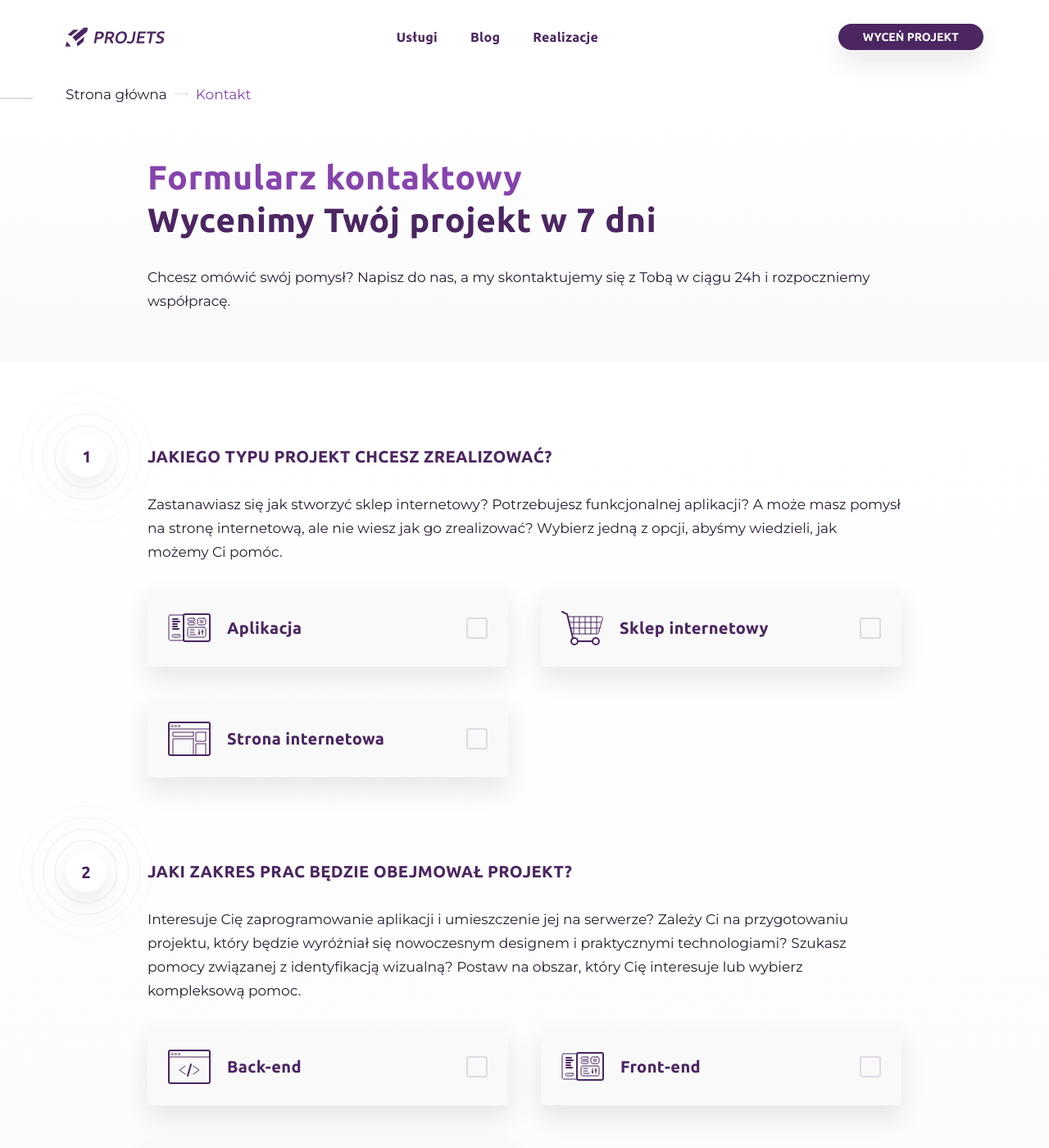
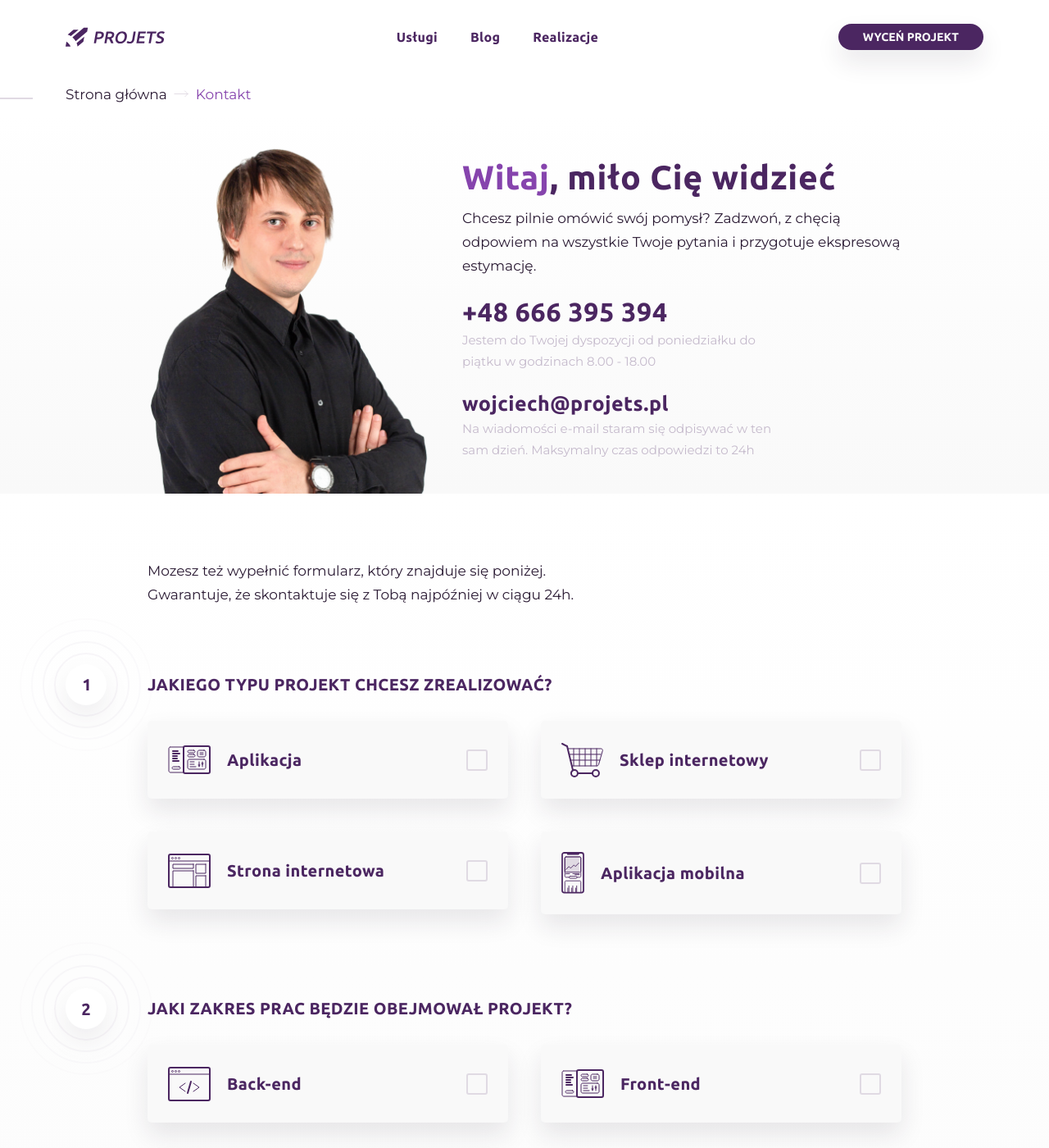
Before and after one commit to ProjetsPL/projets-theme, a Jekyll site: the page built from pages/kontakt.md, in a window 1280 px wide and 1400 px high. Shown: the whole window at 82% size. Built offline with Jekyll 4.4.1, drawn with Linux system fonts in a browser that asks for light colours.

Commit message:
redesign contact

```diff
--- a/_layouts/contact.html
+++ b/_layouts/contact.html
@@ -8,14 +8,26 @@
         {% include top-line.html %}
         {% include parts/breadcrumbs.html %}
         <header class="beams-wrapper small-beam-wrapper beam-background section-beam header-beam contact-header">
-            <div class="beam">
-                <div class="beam-item">
-                    <h1>{{page.header.title}}</h1>
-                    <p>{{page.header.intro}}</p>
+            <div class="beam b-size-5 ">
+                <div class="beam-item b-size-2 photo">
+                    <img src="{{page.header.person_photo}}" alt="">
+                </div>
+                <div class="beam-item b-size-3 content">
+                    <h1 class="title">{{page.header.title}}</h1>
+                    <p class="intro">{{page.header.intro}}</p>
+                    <a href="tel:{{page.header.phone}}" class="h2 phone">{{page.header.phone}}</a>
+                    <p class="p2 phone-desc">{{page.header.phone_desc}}</p>
+                    <a href="mailtp:{{page.header.mail}}" class="h3 mail">{{page.header.mail}}</a>
+                    <p class="p2 mail-desc">{{page.header.mail_desc}}</p>
                 </div>
             </div>
         </header>
         <form id= "contactForm" name="contact" method="POST" data-netlify="true"  data-netlify-recaptcha="true" class="beams-wrapper small-beam-wrapper beam-background section-beam section-contact-form" onsubmit="return submitEvent()" action="/kontakt/success.html">
+            <div class="beam form-intro">
+                <div class="beam-item">
+                    <p class="p1 content">{{page.form_intro}}</p>
+                </div>
+            </div>
             <div class="beam contact-form">
                 <div class="beam-item contact-inputs">
                     <div class="section-header">
--- a/_sass/contact.scss
+++ b/_sass/contact.scss
@@ -1,5 +1,49 @@
+.contact-header {
+    padding-bottom: 0;
+    padding-top: 30px;
+    > .beam {
+        align-items: flex-end;
+    }
+    .photo {
+        img {
+            width: 100%;
+            display: block;
+        }
+    }
+    .content {
+        padding-bottom: 20px;
+        .title {
+            margin: 0;
+            margin: 0 0 10px 0;
+        }
+        .intro {
+            margin: 0;
+            margin: 0 0 20px 0;
+        }
+        .phone {
+            margin: 0;
+        }
+        .mail {
+            margin: 0;
+        }
+        .phone-desc, .mail-desc {
+            margin: 0 0 20px 0;
+            color: $bg-4;
+            max-width: 400px;
+        }
+    }
+}
+.section-contact-form {
+    padding-top: 50px;
+}
+.form-intro {
+    .content {
+        max-width: 550px;
+    }
+}
 .contact-form {
     justify-content: flex-start;
+    margin-top: 50px;
     .section-header {
         padding-bottom: 0;
     }
@@ -73,6 +117,26 @@
     }
 
 }
+@media (max-width: 1000px) {
+    .contact-header {
+        .photo {
+            position: relative;
+            img {
+                position: absolute;
+                bottom:0;
+                left:0;
+                width: 350px;
+                transform: translateX(-23%);
+            }
+        }
+    }
+    .section-contact-form {
+        padding-top: 30px;
+    }
+    .contact-form {
+        margin-top: 30px;
+    }
+}
 @media (max-width: 860px) {
     .contact-form {
         .product-type {
@@ -96,3 +160,23 @@
         }
     }
 }
+@media (max-width: 660px) {
+    .contact-header {
+        >.beam {
+            >.beam-item {
+                flex-basis: 100%;
+            }
+        }
+        .photo {
+            position: relative;
+            // order: 1;
+            // border-bottom: $bg-border-3;
+            img {
+                position: relative;
+                width: 100%;
+                max-width: 250px;
+                transform: translateX(0%);margin-bottom: 10px;
+            }
+        }
+    }
+}
--- a/pages/kontakt.md
+++ b/pages/kontakt.md
@@ -29,16 +29,23 @@ show_contact_in_footer: false
 
 #CONTACT layout
 header:
-  title: <strong>Formularz kontaktowy</strong><br>Wycenimy Twój projekt w 7 dni
+  title: <strong>Witaj</strong>, miło Cię widzieć
   intro: |-
-    Chcesz omówić swój pomysł? Napisz do nas, a my skontaktujemy się z Tobą w ciągu 24h i rozpoczniemy współpracę.
+    Chcesz pilnie omówić swój pomysł? Zadzwoń, z chęcią odpowiem na wszystkie Twoje pytania i przygotuje ekspresową estymację.
+  phone: +48 666 395 394
+  phone_desc: Jestem do Twojej dyspozycji od poniedziałku do piątku w godzinach 8.00 - 18.00
+  mail: wojciech@projets.pl
+  mail_desc: Na wiadomości e-mail staram się odpisywać w ten sam dzień. Maksymalny czas odpowiedzi to 24h
   main_photo: uploads/kontakt-OG-image.jpg
+  person_photo: uploads/wojciech-kozak-contact.png
+
+form_intro: Mozesz też wypełnić formularz, który znajduje się poniżej. Gwarantuje, że skontaktuje się z Tobą najpóźniej w ciągu 24h.
 
 project_type:
   header:
     title: Jakiego typu projekt chcesz zrealizować?
-    content: |-
-      Zastanawiasz się jak stworzyć sklep internetowy? Potrzebujesz funkcjonalnej aplikacji? A może masz pomysł na stronę internetową, ale nie wiesz jak go zrealizować? Wybierz jedną z opcji, abyśmy wiedzieli, jak możemy Ci pomóc.
+    # content: |-
+    #   Zastanawiasz się jak stworzyć sklep internetowy? Potrzebujesz funkcjonalnej aplikacji? A może masz pomysł na stronę internetową, ale nie wiesz jak go zrealizować? Wybierz jedną z opcji, abyśmy wiedzieli, jak możemy Ci pomóc.
     icon: /assets/img/1.svg
   types:
     -
@@ -50,11 +57,14 @@ project_type:
     -
       title: Strona internetowa
       icon: /uploads/icon-lg-web-design.svg
+    -
+      title: Aplikacja mobilna
+      icon: /uploads/icon-lg-mobile-app.svg
 project_range:
   header:
     title: Jaki zakres prac będzie obejmował projekt?
-    content: |-
-      Interesuje Cię zaprogramowanie aplikacji i umieszczenie jej na serwerze? Zależy Ci na przygotowaniu projektu, który będzie wyróżniał się nowoczesnym designem i praktycznymi technologiami? Szukasz pomocy związanej z identyfikacją wizualną? Postaw na obszar, który Cię interesuje lub wybierz kompleksową pomoc.
+    # content: |-
+    #   Interesuje Cię zaprogramowanie aplikacji i umieszczenie jej na serwerze? Zależy Ci na przygotowaniu projektu, który będzie wyróżniał się nowoczesnym designem i praktycznymi technologiami? Szukasz pomocy związanej z identyfikacją wizualną? Postaw na obszar, który Cię interesuje lub wybierz kompleksową pomoc.
     icon: /assets/img/2.svg
   types:
     -
```
Also changed, not shown: uploads/icon-lg-mobile-app.svg (added), uploads/wojciech-kozak-contact.png (added).
